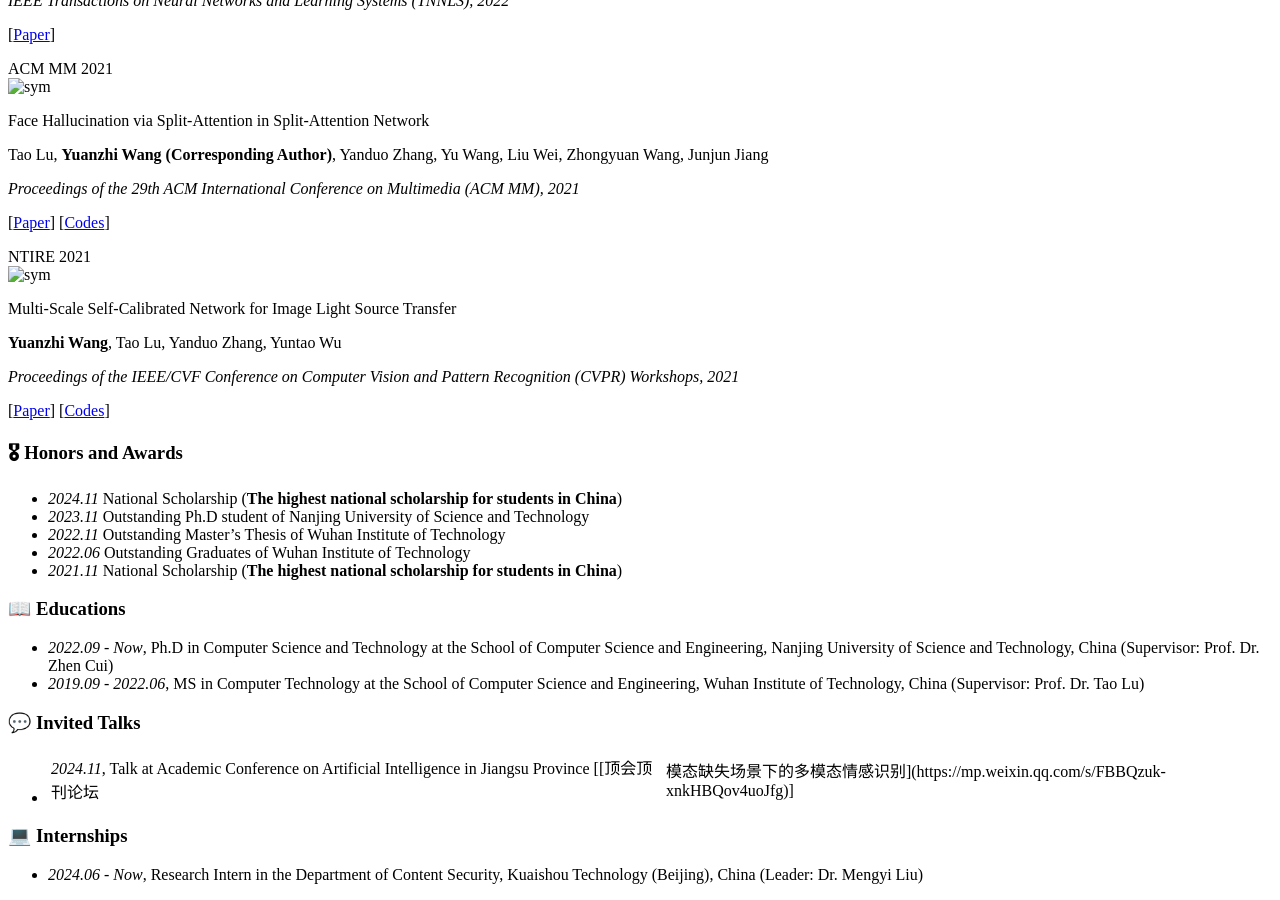
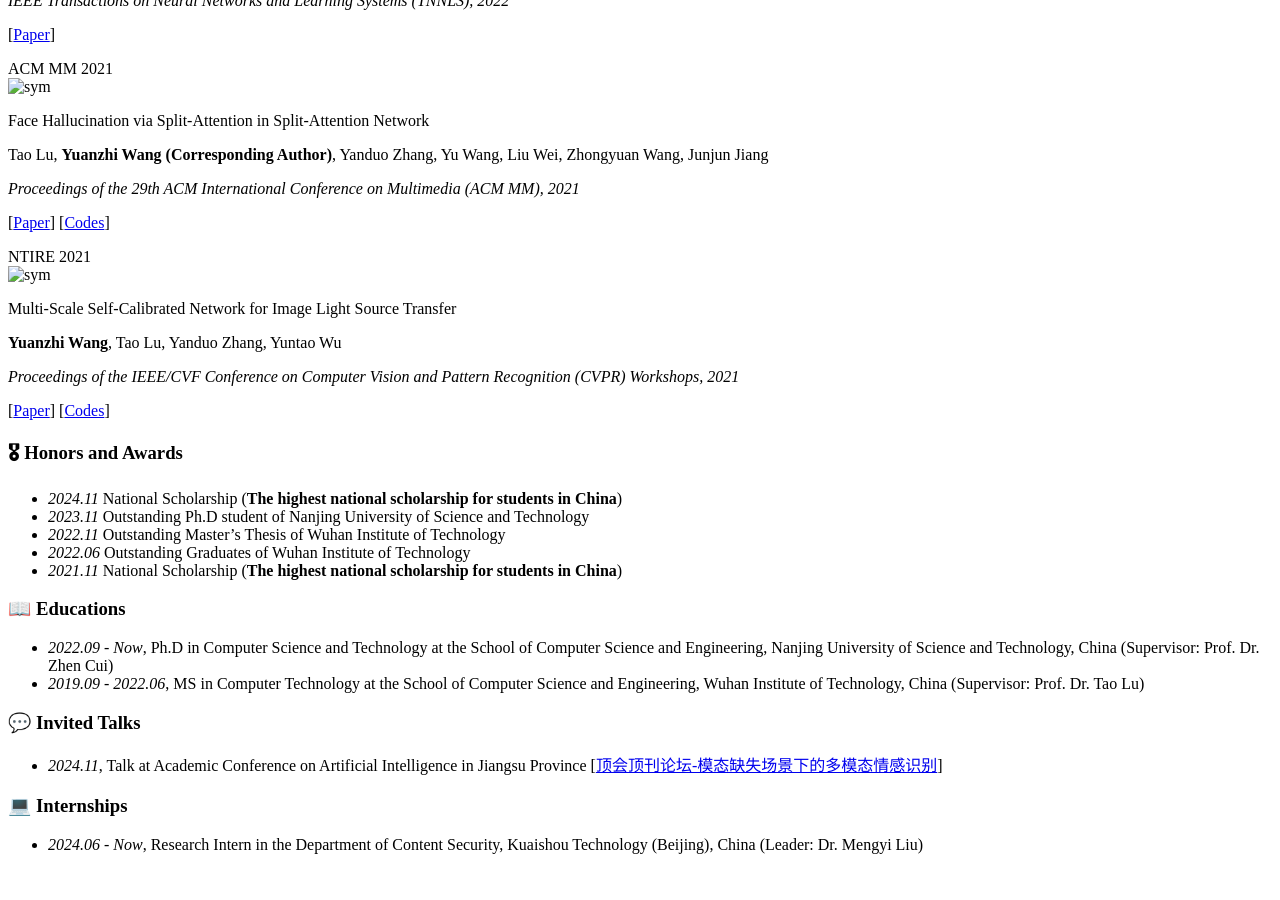
Before and after one commit to mdswyz/mdswyz.github.io, a Jekyll site: the page built from _pages/about.md, in a window 1280 px wide and 900 px high, scrolled down 2715 px. Built offline with Jekyll 4.4.1, drawn with Linux system fonts in a browser that asks for light colours; our own code applies the rules of GitHub Pages for plain Markdown files; after the commit the page ends 3585 px from its top, so only the background shows below that.

Commit message:
Update about.md

```diff
--- a/_pages/about.md
+++ b/_pages/about.md
@@ -197,7 +197,7 @@
 - *2019.09 - 2022.06*, MS in Computer Technology at the School of Computer Science and Engineering, Wuhan Institute of Technology, China (Supervisor: Prof. Dr. Tao Lu)
 
 # 💬 Invited Talks
-- *2024.11*, Talk at Academic Conference on Artificial Intelligence in Jiangsu Province [[顶会顶刊论坛|模态缺失场景下的多模态情感识别](https://mp.weixin.qq.com/s/FBBQzuk-xnkHBQov4uoJfg)]
+- *2024.11*, Talk at Academic Conference on Artificial Intelligence in Jiangsu Province [[顶会顶刊论坛-模态缺失场景下的多模态情感识别](https://mp.weixin.qq.com/s/FBBQzuk-xnkHBQov4uoJfg)]
 
 # 💻 Internships
 - *2024.06 - Now*, Research Intern in the Department of Content Security, Kuaishou Technology (Beijing), China (Leader: Dr. Mengyi Liu)
```
